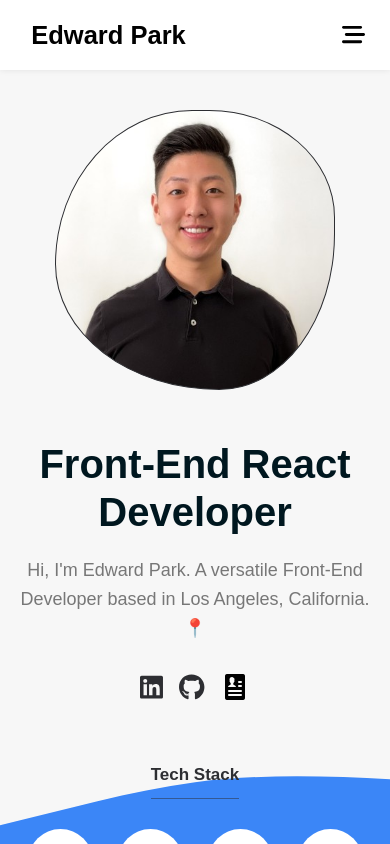
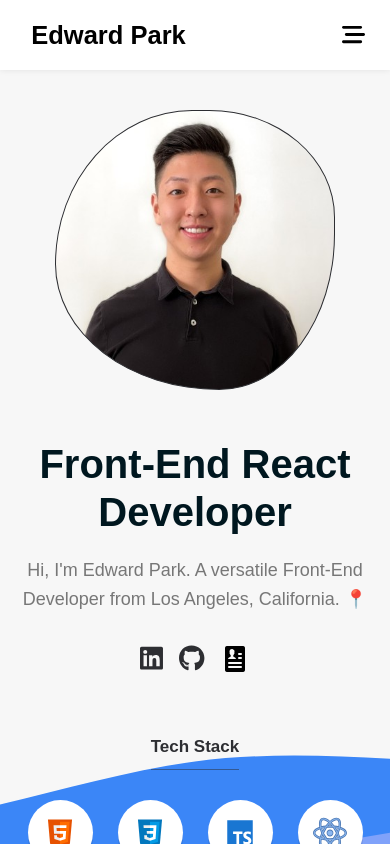
Before and after one commit to eddypjr/edward-park, a React (Vite) app: page / in a window 390 px wide. Shown: the top 844 px of the page. Built offline with nearby package versions, Linux system fonts and the light colour scheme.

Commit message:
refactored hero text to fit on two lines in mobile

```diff
--- a/src/components/hero/hero.tsx
+++ b/src/components/hero/hero.tsx
@@ -51,7 +51,7 @@ function Hero() {
             <div className='hero-top'>
               <div className='hero-text'>
                 <h1>Front-End React Developer</h1>
-                <p>Hi, I&apos;m Edward Park. A versatile Front-End Developer based in Los Angeles, California. 📍</p>
+                <p>Hi, I&apos;m Edward Park. A versatile Front-End Developer from Los Angeles, California. 📍</p>
                 <span>
                   <a
                     target='_blank'
```
